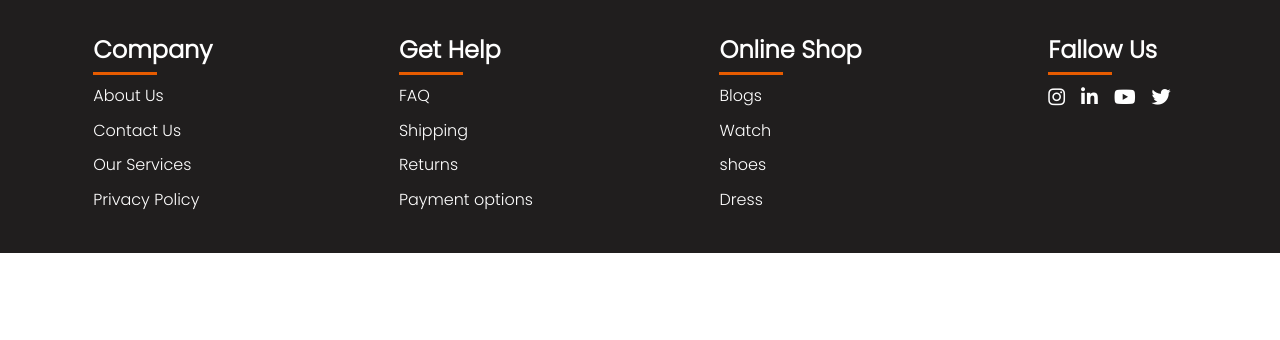
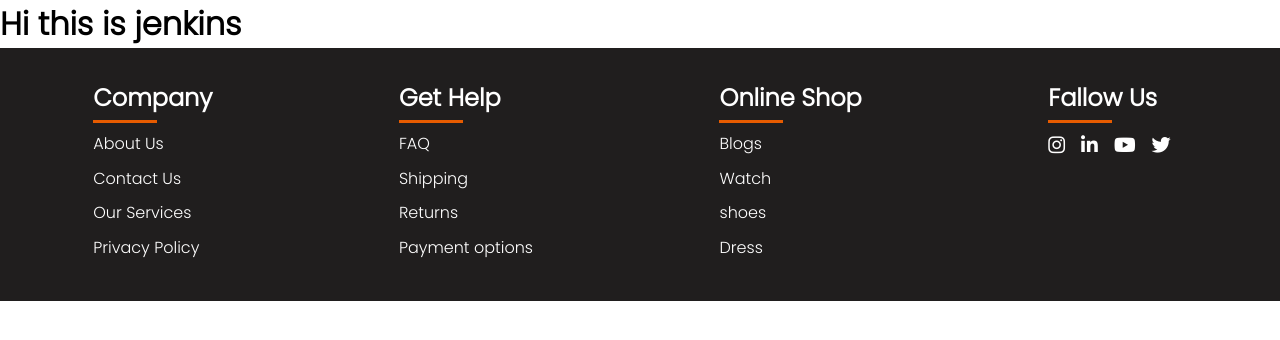
Before and after one commit to Saicharan105/Responsive-footer, a plain HTML site: page index.html in a window 1280 px wide. Drawn offline with Linux system fonts and the light colour scheme.

Commit message:
Update index.html

```diff
--- a/index.html
+++ b/index.html
@@ -11,6 +11,7 @@
     <link rel="stylesheet" href="style.css">
 </head>
 <body>
+    <h1>Hi this is jenkins</h1>
     <div class="footer-section">
         <div class="footer-item">
             <h2>Company</h2>
@@ -47,4 +48,5 @@
         </div>
     </div>
 </body>
+
 </html>
```
